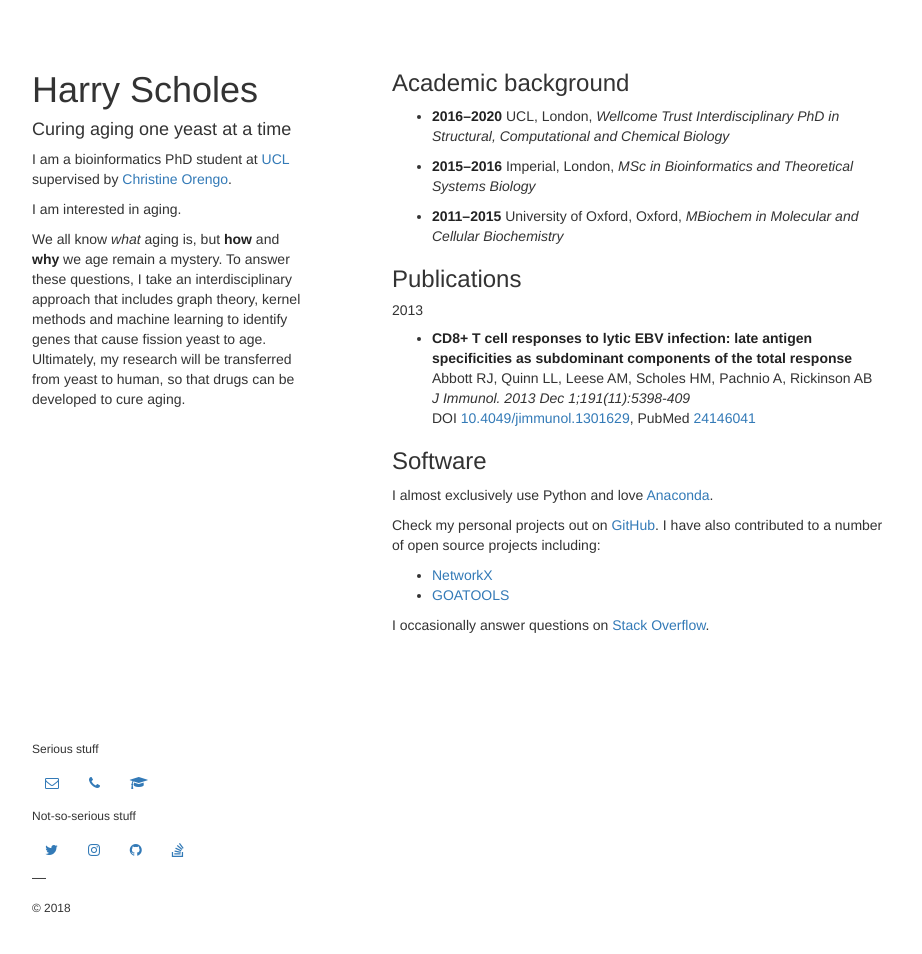
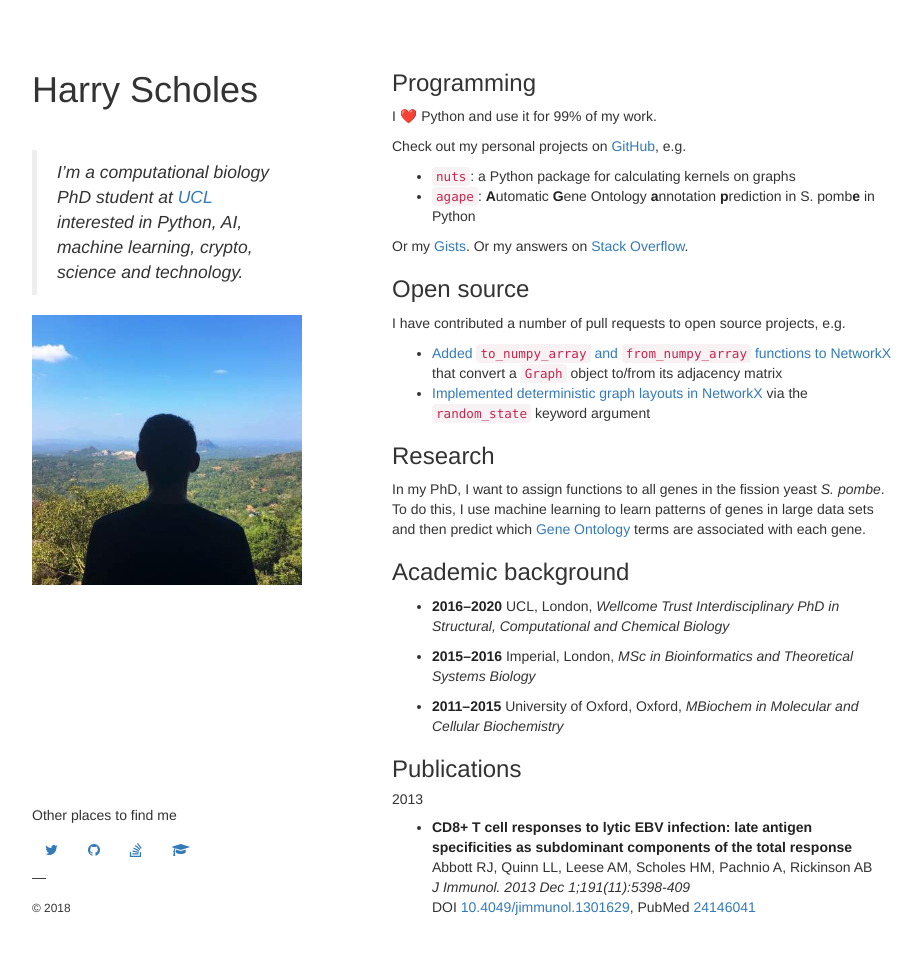
Before and after one commit to harryscholes/harryscholes.github.io, a Jekyll site: the page built from index.html, in a window 1280 px wide and 977 px high. Shown: the top 954 px of the window, without its empty margins (178-1100 px from the left). Built offline with Jekyll 4.4.1, drawn with Linux system fonts in a browser that asks for light colours.

Commit message:
Changed wording and added profile pic

```diff
--- a/_includes/footer.html
+++ b/_includes/footer.html
@@ -1,21 +1,7 @@
 <footer>
-  <h6>Serious stuff</h6>
-  <a class="btn btn-social-icon btn-email" href="mailto:{{ site.author.email }}">
-    <span class="fa fa-envelope-o"></span>
-  </a>
-  <a class="btn btn-social-icon btn-phone" href="tel:{{ site.author.phone }}">
-    <span class="fa fa-phone"></span>
-  </a>
-  <a class="btn btn-social-icon btn-scholar" href="https://scholar.google.co.uk/citations?user={{ site.author.scholar }}">
-    <span class="fa fa-mortar-board"></span>
-  </a>
-
-  <h6>Not-so-serious stuff</h6>
+  <h5>Other places to find me</h5>
   <a class="btn btn-social-icon btn-twitter" href="http://twitter.com/{{ site.author.twitter }}">
     <span class="fa fa-twitter"></span>
-  </a>
-  <a class="btn btn-social-icon btn-instagram" href="http://instagram.com/{{ site.author.instagram }}">
-    <span class="fa fa-instagram"></span>
   </a>
   <a class="btn btn-social-icon btn-github" href="http://github.com/{{ site.author.github }}">
     <span class="fa fa-github"></span>
@@ -23,6 +9,9 @@
   <a class="btn btn-social-icon btn-stackoverflow" href="http://stackoverflow.com/users/{{ site.author.stackoverflow }}">
     <span class="fa fa-stack-overflow"></span>
   </a>
+  <a class="btn btn-social-icon btn-scholar" href="https://scholar.google.co.uk/citations?user={{ site.author.scholar }}">
+    <span class="fa fa-mortar-board"></span>
+  </a>
   <p>&mdash;</p>
   <p><small>&copy; {{ 'now' | date: "%Y" }}</small></p>
 </footer>
--- a/_includes/header.md
+++ b/_includes/header.md
@@ -1,9 +1,7 @@
 # Harry Scholes
 
-#### Curing aging one yeast at a time
+<br>
 
-I am a bioinformatics PhD student at [UCL](https://www.ucl.ac.uk/) supervised by [Christine Orengo](https://www.cathdb.info).
+> I'm a computational biology PhD student at [UCL](https://www.ucl.ac.uk/) interested in Python, AI, machine learning, crypto, science and technology.
 
-I am interested in aging.
-
-We all know *what* aging is, but **how** and **why** we age remain a mystery. To answer these questions, I take an interdisciplinary approach that includes graph theory, kernel methods and machine learning to identify genes that cause fission yeast to age. Ultimately, my research will be transferred from yeast to human, so that drugs can be developed to cure aging.
+![me](/assets/img/me.jpg){:class="img-responsive"}
--- a/_includes/index.md
+++ b/_includes/index.md
@@ -1,3 +1,26 @@
+### Programming
+
+I ❤️ Python and use it for 99% of my work.
+
+Check out my personal projects on [GitHub](https://github.com/{{ site.author.github}}), e.g.
+ - [`nuts`](https://github.com/harryscholes/nuts): a Python package for calculating kernels on graphs
+ - [`agape`](https://github.com/harryscholes/agape): **A**utomatic **G**ene Ontology **a**nnotation **p**rediction in S. pomb**e** in Python
+
+Or my [Gists](https://gist.github.com/harryscholes/). Or my answers on [Stack Overflow](https://stackoverflow.com/users/{{ site.author.stackoverflow}}).
+
+
+### Open source
+
+I have contributed a number of pull requests to open source projects, e.g.
+ - [Added `to_numpy_array` and `from_numpy_array` functions to NetworkX](https://github.com/networkx/networkx/pull/2522) that convert a `Graph` object to/from its adjacency matrix
+ - [Implemented deterministic graph layouts in NetworkX](https://github.com/networkx/networkx/pull/2766) via the `random_state` keyword argument
+
+
+### Research
+
+In my PhD, I want to assign functions to all genes in the fission yeast *S. pombe*. To do this, I use machine learning to learn patterns of genes in large data sets and then predict which [Gene Ontology](http://geneontology.org/) terms are associated with each gene.
+
+
 ### Academic background
 
 - **2016--2020** UCL, London, *Wellcome Trust Interdisciplinary PhD in Structural, Computational and Chemical Biology*
@@ -14,14 +37,3 @@
 Abbott RJ, Quinn LL, Leese AM, Scholes HM, Pachnio A, Rickinson AB
 *J Immunol. 2013 Dec 1;191(11):5398-409*
 DOI [10.4049/jimmunol.1301629](http://dx.doi.org/10.4049/jimmunol.1301629), PubMed [24146041](https://www.ncbi.nlm.nih.gov/pubmed/24146041)
-
-
-### Software
-
-I almost exclusively use Python and love [Anaconda](https://anaconda.org/).
-
-Check my personal projects out on [GitHub](https://github.com/{{ site.author.github}}). I have also contributed to a number of open source projects including:
-- [NetworkX](https://github.com/networkx/networkx)
-- [GOATOOLS](https://github.com/tanghaibao/goatools)
-
-I occasionally answer questions on [Stack Overflow](https://stackoverflow.com/users/{{ site.author.stackoverflow}}).
```
Also changed, not shown: assets/img/me.jpg (added).
